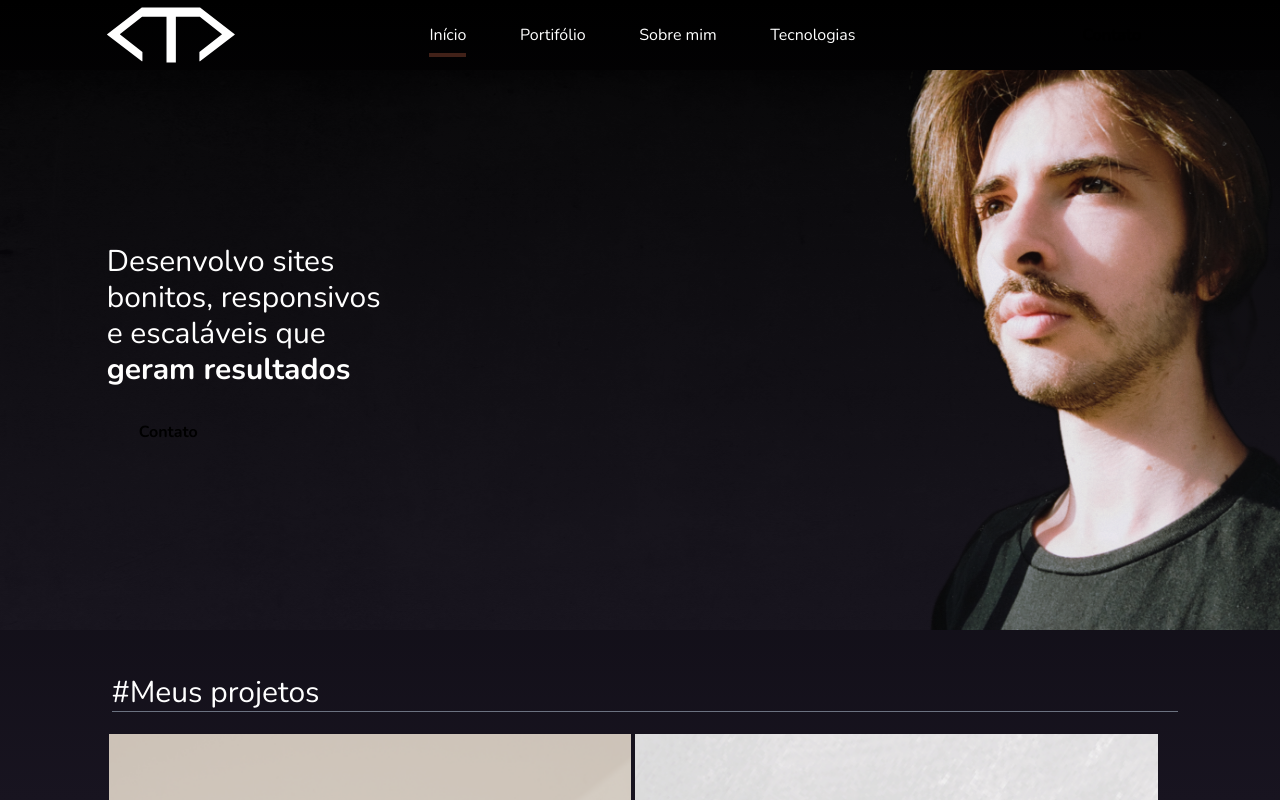
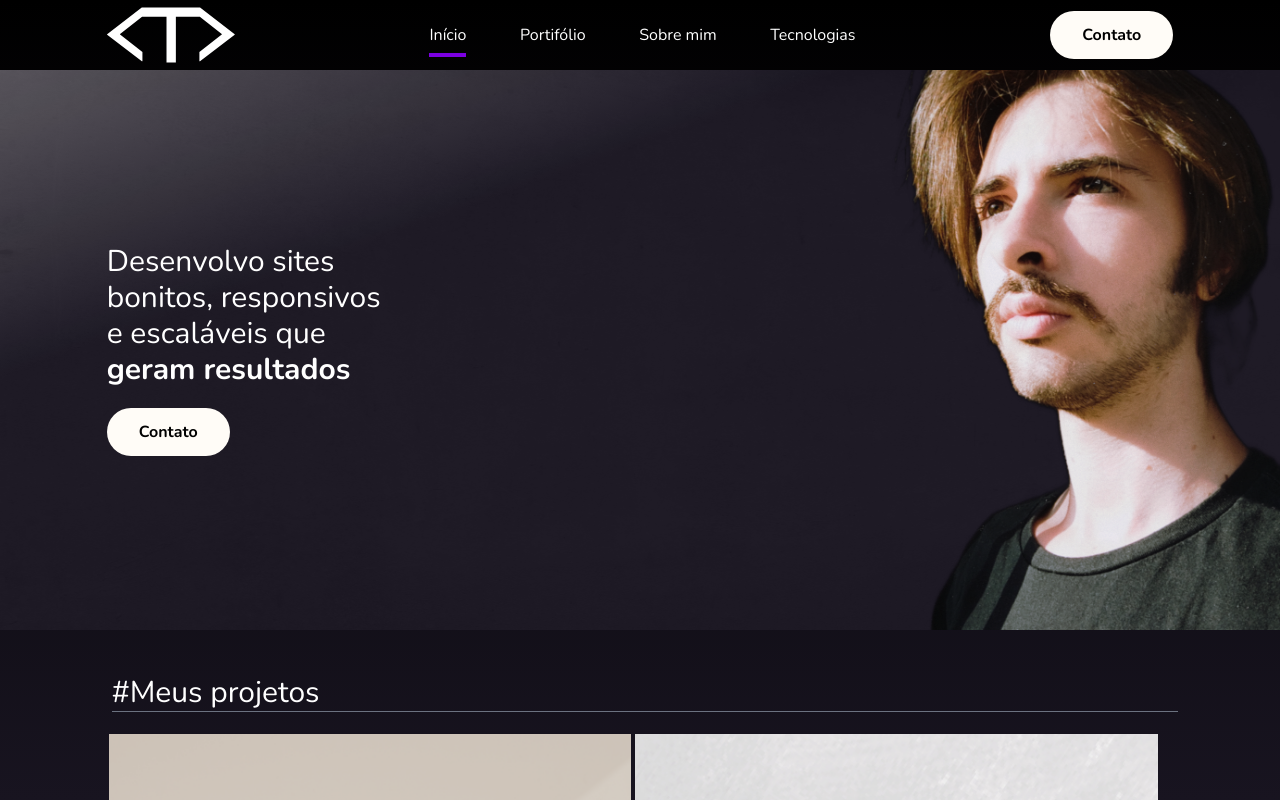
Before and after one commit to thalles0112/thalles-landingpage, a Next.js app: page / in a window 1280 px wide. Built offline with nearby package versions, Linux system fonts and the light colour scheme.

Commit message:
corzinha de botao e tamanho da size bar

```diff
--- a/app/components/header-mobile/style.css
+++ b/app/components/header-mobile/style.css
@@ -1,7 +1,7 @@
 .sidebar{
     height: 100%;
     position: fixed;
-    width: 400px;
+    width: 350px;
     top: 0;
     background-color: black;
     z-index: 90000;
--- a/app/globals.css
+++ b/app/globals.css
@@ -8,10 +8,19 @@
   --foreground: #fff;
   --background-start: #000000;
   --background-end: #181420;
+  --theme-bg-start: #fffcf7;
   --theme-bg-end: #7c00e2;
-  --button-hover-bg: #412118;
+  --button-hover-bg: #7c00e2;
+  --button-hover-fg: #ffffff;
 }
 
+@media (prefers-color-scheme: dark) {
+  :root {
+    --foreground: #fff;
+    --background-start: #000000;
+    --background-end: #181420;
+  }
+}
 
 *{
   scroll-behavior: smooth;
@@ -97,5 +106,5 @@ section h2{
 
 .button-bg:hover{
   background-color: var(--button-hover-bg);
-  text-decoration: underline;
+  color: var(--button-hover-fg);
 }
```
